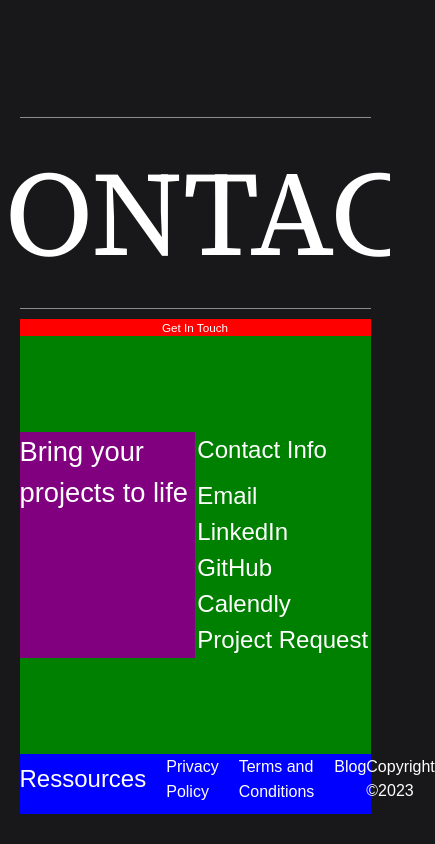
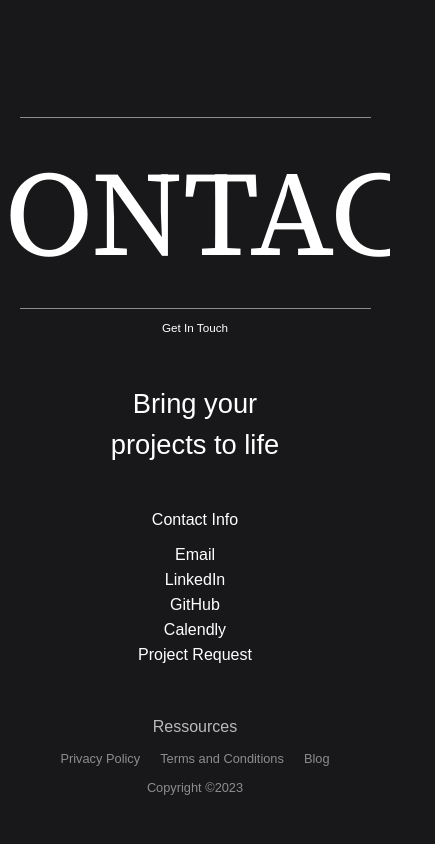
Before and after one commit to enzo-mourany/portfolio-v2, a Next.js app: page / in a window 390 px wide. Shown: the part 3758-4602 px from the top of the page, 435 px wide, since content can reach past the window. Built offline with nearby package versions, Linux system fonts and the light colour scheme.

Commit message:
feat: responsive

```diff
--- a/styles/Contact.module.scss
+++ b/styles/Contact.module.scss
@@ -15,7 +15,6 @@
         align-items: center;
         width: 100%;
         .contact__header {
-            background-color: red;
             width: 100%;
             .contact__header__title {
                 text-align: center;
@@ -26,17 +25,29 @@
             display: flex;
             flex-direction: row;
             justify-content: space-around;
-            background-color: green;
             width: 100%;
             padding-top: 6rem;
             padding-bottom: 6rem;
+            @include tablet {
+                padding-top: 3rem;
+                padding-bottom: 3rem;
+            }
+            @include mobile {
+                flex-direction: column;
+                align-items: center;
+            }
             .contact__hero__left {
-                background-color: purple;
                 width: 50%;
+                @include mobile {
+                    padding-bottom: 2rem;
+                }
                 .contact__hero__subtitle {
                     font-size: 7vw;
                     font-weight: 400;
                     margin-bottom: 10px;
+                    @include mobile {
+                        text-align: center;
+                    }
                 }
             }
             .contact__hero__right {
@@ -50,15 +61,30 @@
                             font-size: 1.5rem;
                             font-weight: 400;
                             margin-bottom: 10px;
+                            @include tablet {
+                                font-size: 1rem;
+                            }
+                            @include mobile {
+                                text-align: center;
+                            }
                         }
                     }
                     .link__box__content {
                         ul {
+                            @include mobile {
+                                display: flex;
+                                flex-direction: column;
+                                align-items: center;
+                                justify-content: center;
+                            }
                             li {
                                 a {
                                     font-size: 1.5rem;
                                     font-weight: 400;
                                     margin-bottom: 10px;
+                                    @include tablet {
+                                        font-size: 1rem;
+                                    }
                                 }
                             }
                         }
@@ -70,17 +96,31 @@
             display: flex;
             flex-direction: row;
             justify-content: space-between;
-            background-color: blue;
             width: 100%;
+            @include tablet {
+                flex-direction: column;
+                align-items: center;
+            }
             .contact__footer__left {
                 display: flex;
                 flex-direction: row;
                 align-items: center;
+                @include mobile {
+                    flex-direction: column;
+                    align-items: center;
+                }
                 h3 {
                     font-size: 1.5rem;
                     font-weight: 400;
                     margin-bottom: 10px;
                     margin-right: 20px;
+                    opacity: 0.7;
+                    @include tablet {
+                        font-size: 1rem;
+                    }
+                    @include mobile {
+                        margin-right: 0;
+                    }
                 }
                 ul {
                     display: flex;
@@ -90,6 +130,10 @@
                         font-size: 1rem;
                         font-weight: 400;
                         margin-bottom: 10px;
+                        opacity: 0.5;
+                        @include tablet {
+                            font-size: 0.8rem;
+                        }
                     }
                 }
             }
@@ -100,6 +144,10 @@
                     font-size: 1rem;
                     font-weight: 400;
                     margin-bottom: 10px;
+                    opacity: 0.5;
+                    @include tablet {
+                        font-size: 0.8rem;
+                    }
                 }
             }
         }
```
